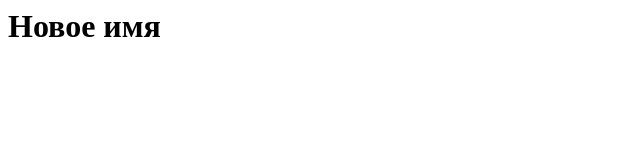
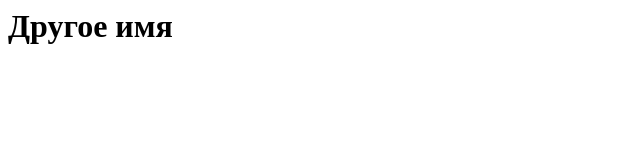
Before and after one commit to daniil3356afgg-tech/my-profile, a plain HTML site: page index.html in a window 1280 px wide. Shown: the whole page, without its empty margins (0-640 px from the left). Drawn offline with Linux system fonts and the light colour scheme.

Commit message:
Change name in main

```diff
--- a/index.html
+++ b/index.html
@@ -1 +1 @@
-<h1>Новое имя</h1>
+<h1>Другое имя</h1>
```
